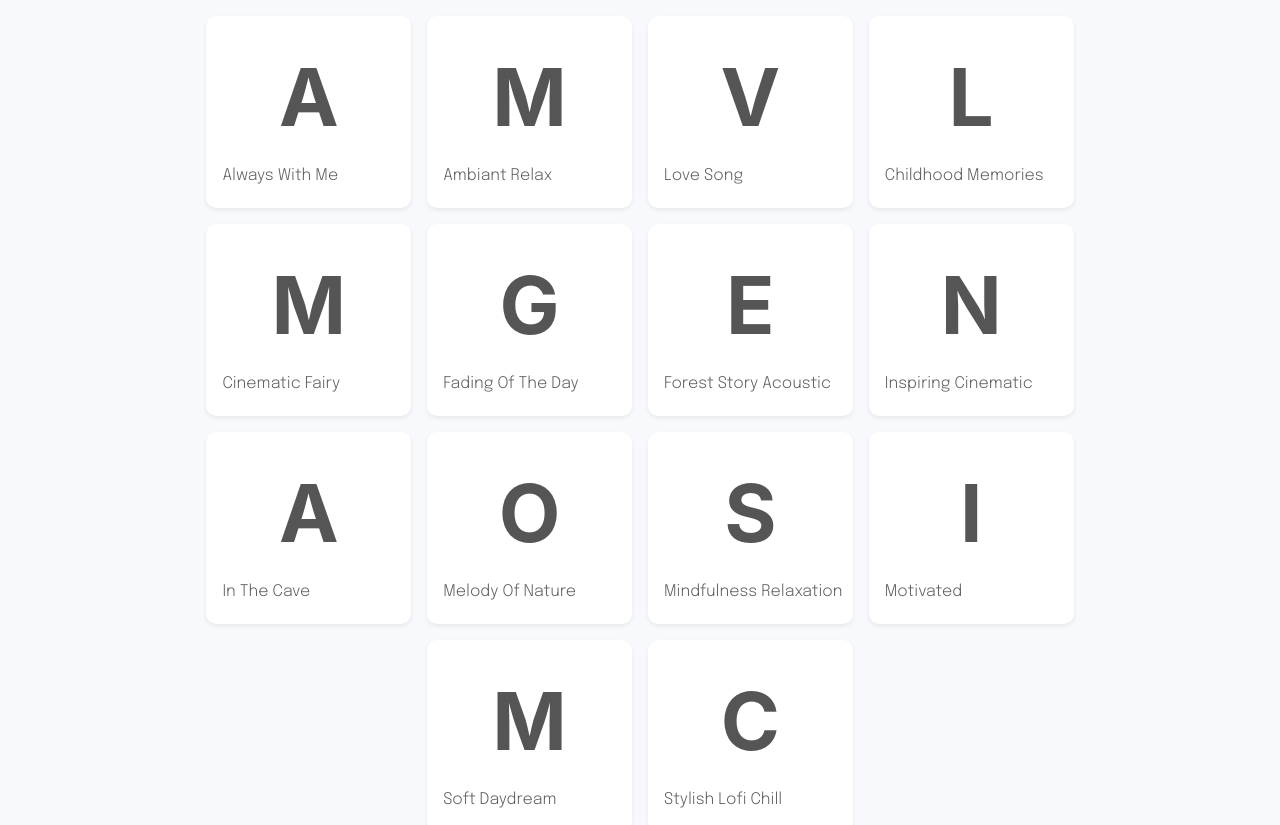
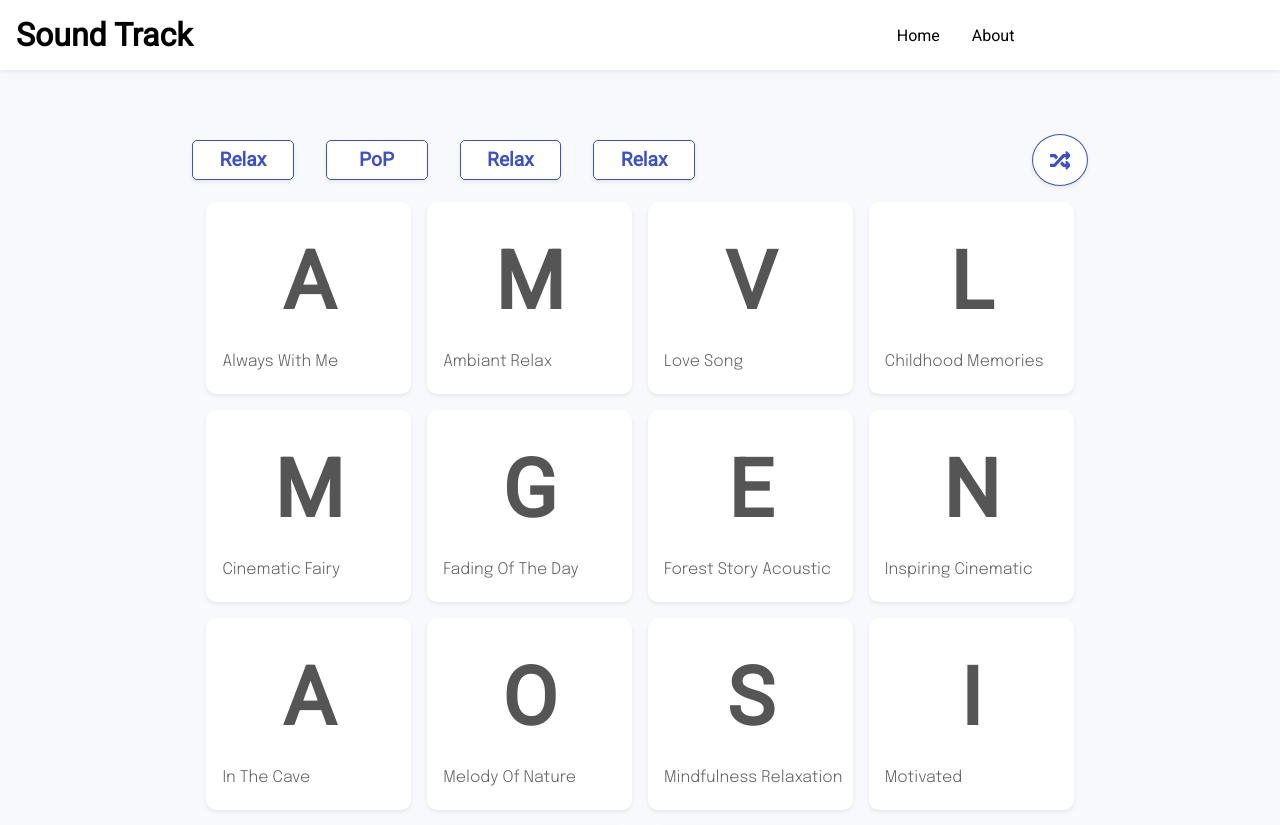
Before and after one commit to MhamedEl-shahawy/sound-track, a Next.js app: page / in a window 1280 px wide. Shown: the top 825 px of the page. Built offline with nearby package versions, Linux system fonts and the light colour scheme.

Commit message:
add header component, filter tracks and random track play

```diff
--- /dev/null
+++ b/components/header/Header.js
@@ -0,0 +1,21 @@
+import React from 'react'
+import Link from "next/link";
+import Styles from "../../styles/Header.module.css";
+ const Header = () => {
+  return (
+    <header className={Styles.header_container}>
+        <nav className={Styles.nav}>
+           <h1 className={Styles.logo_Title}><Link href="/">Sound Track</Link></h1>
+           <ul className={Styles.Header_Lists}>
+             <li className={Styles.Header_List}>
+                <Link href="/">Home</Link>
+             </li>
+             <li className={Styles.Header_List}>
+                <Link href="/about">About</Link>
+             </li>
+           </ul>
+        </nav>
+    </header>
+  )
+}
+export default Header;
--- a/components/sound/Sound.js
+++ b/components/sound/Sound.js
@@ -1,14 +1,37 @@
 import React from 'react'
 import Styles from "../../styles/Sound.module.css";
-import { FaPlayCircle } from "react-icons/fa";
+import { FaPlayCircle,FaRandom } from "react-icons/fa";
 import { useDispatch,useSelector } from 'react-redux';
 import {getTrackName} from "../../store/tracks/track";
+// import tracks from "../../data/tracks.json";
  const Sound = () => {
   const track = useSelector((state)=> state.trackPlayer.track);
   const dispatch = useDispatch();
+  const tracks = ["always with me","ambiant relax","love song","childhood memories","cinematic fairy","fading of the day","forest story acoustic","inspiring cinematic","in the cave","melody of nature","mindfulness relaxation","motivated","soft daydream","stylish lofi chill"];
   return (
+    <section className={Styles.container_tracks}>
+    <nav className={Styles.filter}>
+        <ul className={Styles.filter_lists}>
+         <li className={Styles.filter_title}>
+            <a>Relax</a>
+         </li>
+         <li className={Styles.filter_title}>
+
+            <a>PoP</a>
+         </li>
+         <li className={Styles.filter_title}>
+
+            <a>Relax</a>
+         </li>
+         <li className={Styles.filter_title}>
+
+            <a>Relax</a>
+         </li>
+        </ul>
+        <a className={Styles.iconRandom} onClick={()=>dispatch(getTrackName({name:tracks[Math.floor(Math.random() * tracks.length)]})) }><FaRandom/></a>
+    </nav>
     <ul className={Styles.conatiner_list}>
-      {["always with me","ambiant relax","love song","childhood memories","cinematic fairy","fading of the day","forest story acoustic","inspiring cinematic","in the cave","melody of nature","mindfulness relaxation","motivated","soft daydream","stylish lofi chill"].map((item,i)=>(
+      {tracks.map((item,i)=>(
         <li className={`${Styles.list} ${track=== item ? Styles.play:""}`} key={i}>
         <a onClick={()=>dispatch(getTrackName({name:item === track? "":item,index:i}))}>
 
@@ -19,9 +42,11 @@ import {getTrackName} from "../../store/tracks/track";
         </a>
 
       </li>
+
       ))}
 
     </ul>
+    </section>
   )
 }
 export default Sound;
--- /dev/null
+++ b/data/tracks.json
@@ -0,0 +1,60 @@
+[
+    {
+      "name": "always with me",
+      "key":2
+    },
+    {
+      "name": "ambiant relax",
+      "key":3
+
+    },
+    {
+      "name": "love song",
+      "key":4
+
+    },
+    {
+      "name": "childhood memories",
+      "key":6
+    },
+    {
+      "name": "cinematic fairy",
+      "key":9
+    },
+    {
+      "name": "fading of the day",
+      "key":10
+    },
+    {
+      "name": "forest story acoustic",
+      "key":11
+    },
+    {
+      "name": "inspiring cinematic",
+      "key":12
+    },
+    {
+      "name": "in the cave",
+      "key":13
+    },
+    {
+      "name": "melody of nature",
+      "key":14
+    },
+    {
+      "name": "mindfulness relaxation",
+      "key":15
+    },
+    {
+      "name": "soft daydream",
+      "key":16
+    },
+    {
+      "name": "motivated",
+      "key":17
+    },
+    {
+      "name": "stylish lofi chill",
+      "key":18
+    }
+  ]
--- a/pages/_app.js
+++ b/pages/_app.js
@@ -3,6 +3,8 @@ import {configureStore} from "@reduxjs/toolkit";
 import { Provider} from "react-redux";
 import trackPlayer from "../store/tracks/track";
 import Footer from '../components/footer/Footer';
+import Header from '../components/header/Header';
+
 function MyApp({ Component, pageProps }) {
   const store = configureStore({
     reducer:{
@@ -10,6 +12,7 @@ function MyApp({ Component, pageProps }) {
     }
   })
   return <Provider store={store}>
+    <Header/>
     <Component {...pageProps} />
     <Footer/>
     </Provider>;
--- a/pages/index.js
+++ b/pages/index.js
@@ -3,19 +3,27 @@ import Image from 'next/image'
 import Sound from "../components/sound/Sound.js";
 import Player from "../components/player/Player.js";
 import { useSelector } from 'react-redux';
-export default function Home() {
+import tracks from '../data/tracks.json';
+export default function Home({allTracks}) {
   const track = useSelector((state)=> state.trackPlayer.track);
   return (
     <div>
       <Head>
-        <title>Create Next App</title>
+        <title>Sound Track</title>
         <meta name="description" content="Generated by create next app" />
         <link rel="icon" href="/fav.png" />
       </Head>
-      <Sound/>
+      <Sound tracks={allTracks}/>
       {track.toString().trim() !== ""?   <Player/>:""}
-
-
     </div>
   )
 }
+
+export async function getStaticProps(){
+  console.log(tracks)
+   return {
+      props:{
+        allTracks:tracks
+      }
+   }
+}
--- /dev/null
+++ b/styles/About.module.css
@@ -0,0 +1,6 @@
+.about_container{
+    width: 100%;
+    display: flex;
+    flex-flow: column;
+    height:100%;
+}
--- a/styles/Footer.module.css
+++ b/styles/Footer.module.css
@@ -6,6 +6,8 @@
      justify-content: center;
      align-items: center;
      font-size: 1.3em;
+     box-shadow: 0 .125rem .25rem rgba(0,0,0,.075);
+
 }
 .link{
  color: #5363BB;
--- /dev/null
+++ b/styles/Header.module.css
@@ -0,0 +1,28 @@
+.header_container{
+ width: 100%;
+ background-color: #fff;
+ box-shadow: 0 .125rem .25rem rgba(0,0,0,.075);
+ padding: 1em;
+
+}
+.nav{
+  width: 80%;
+  display: flex;
+  justify-content: space-between;
+  align-items: center;
+
+}
+.logo_Title{
+   font-size: 2em;
+   font-weight: bolder;
+
+}
+.Header_Lists{
+  display: flex;
+  justify-content: center;
+  gap: 2em;
+  align-items: center;
+}
+.Header_List{
+  list-style: none;
+}
--- a/styles/Sound.module.css
+++ b/styles/Sound.module.css
@@ -1,4 +1,11 @@
 
+.container_tracks{
+      width: 100%;
+      height: 100%;
+      margin-top: 2em;
+     margin-bottom: 7em;
+     padding-top: 1em;
+}
 .conatiner_list{
      display: flex;
      justify-content: center;
@@ -8,7 +15,6 @@
      margin:1em auto;
      flex-wrap: wrap;
      gap: 1em;
-     margin-bottom: 7em;
 }
 .list{
      width: 20%;
@@ -78,6 +84,56 @@
              mask-composite: exclude;
              animation: move 4s  alternate infinite;
    }
+.filter{
+  width: 70%;
+  display: flex;
+  justify-content: space-between;
+  align-items: center;
+  margin:1em auto;
+  gap: 2em;
+}
+.filter_lists{
+   display: flex;
+   justify-content: flex-start;
+   align-items: center;
+   gap: 2em;
+
+}
+.filter_title{
+    border: 1px solid #3F51BF;
+    background-color: #fff;
+    box-shadow: 0 .125rem .25rem rgba(0,0,0,.075);
+    color:#3F51BF;
+    border-radius: 5px;
+    padding: 0.4em 0;
+    width: 5.3em;
+    font-size: 1.2em;
+    text-align: center;
+    font-weight: bolder;
+    transition: all ease-in-out 0.5s;
+    cursor: pointer;
+}
+.filter_title:hover{
+     background-color: #3F51BF;
+     color: #fff;
+}
+.iconRandom{
+ border: 1px solid #3F51BF;
+ border-radius: 50%;
+ padding: 0.7em 0.8em;
+ font-size: 1.3em;
+ color: #3F51BF;
+ background-color: #fff;
+ box-shadow: 0 .125rem .25rem rgba(0,0,0,.075);
+ transition: all ease-in-out 0.5s;
+ display: flex;
+ align-items: center;
+ justify-content: center;
+}
+.iconRandom:hover{
+  background-color: #3F51BF;
+  color: #fff;
+}
 @keyframes move {
 	0%   { background:linear-gradient(60deg,hsl(269, 85%, 66%),hsl(314, 85%, 66%),hsl(359, 85%, 66%),hsl(44, 85%, 66%),hsl(89, 85%, 66%),hsl(134, 85%, 66%),hsl(179, 85%, 66%))}
   25%  { background: linear-gradient(60deg,hsl(224, 85%, 66%),hsl(269, 85%, 66%),hsl(314, 85%, 66%),hsl(89, 85%, 66%),hsl(179, 85%, 66%)); }
--- a/styles/globals.css
+++ b/styles/globals.css
@@ -1,11 +1,11 @@
 @import url('https://fonts.googleapis.com/css2?family=Epilogue:wght@300&display=swap');
+@import url('https://fonts.googleapis.com/css2?family=Roboto&display=swap');
 
 html,
 body {
   padding: 0;
   margin: 0;
-  font-family: -apple-system, BlinkMacSystemFont, Segoe UI, Roboto, Oxygen,
-    Ubuntu, Cantarell, Fira Sans, Droid Sans, Helvetica Neue, sans-serif;
+  font-family: 'Roboto', sans-serif;
    width: 100%;
    height: 100vh;
    position: relative;
@@ -17,7 +17,9 @@ a {
   text-decoration: none;
   cursor: pointer;
 }
-
+li{
+  list-style: none;
+}
 * {
   box-sizing: border-box;
   margin: 0;
```
Also changed, not shown: pages/about.js (added, +8 -0 lines).
